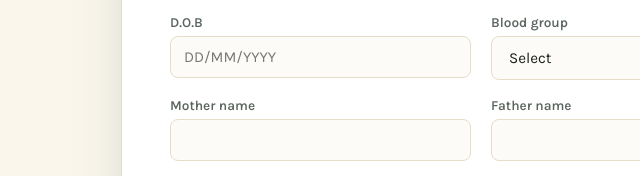
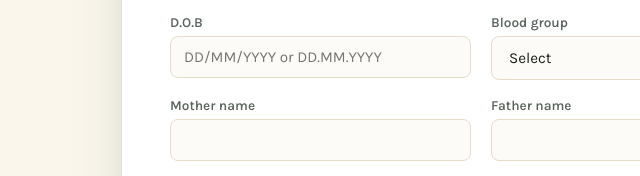
Before and after one commit to abdularsath07/MKH-ADMISSION-1, a plain HTML site: page index.html in a window 1280 px wide. Shown: the part 591-767 px from the top of the page, 159-799 px from the left. Drawn offline with Linux system fonts and the light colour scheme.

Commit message:
Modify D.O.B input for format flexibility
Updated date input placeholder and pattern to accept multiple formats.

```diff
--- a/index.html
+++ b/index.html
@@ -35,7 +35,7 @@
 
           <label class="field">
             <span>D.O.B</span>
-            <input type="text" name="dob" required placeholder="DD/MM/YYYY" pattern="^\d{1,2}/\d{1,2}/\d{4}$" inputmode="numeric">
+            <input type="text" name="dob" required placeholder="DD/MM/YYYY or DD.MM.YYYY" pattern="^\d{1,2}[\/.\-]\d{1,2}[\/.\-]\d{4}$" inputmode="numeric" title="Enter date as DD/MM/YYYY or DD.MM.YYYY">
           </label>
 
           <label class="field">
@@ -136,4 +136,4 @@
 
 <script src="script.js"></script>
 </body>
-          </html>
+                  </html>
```
